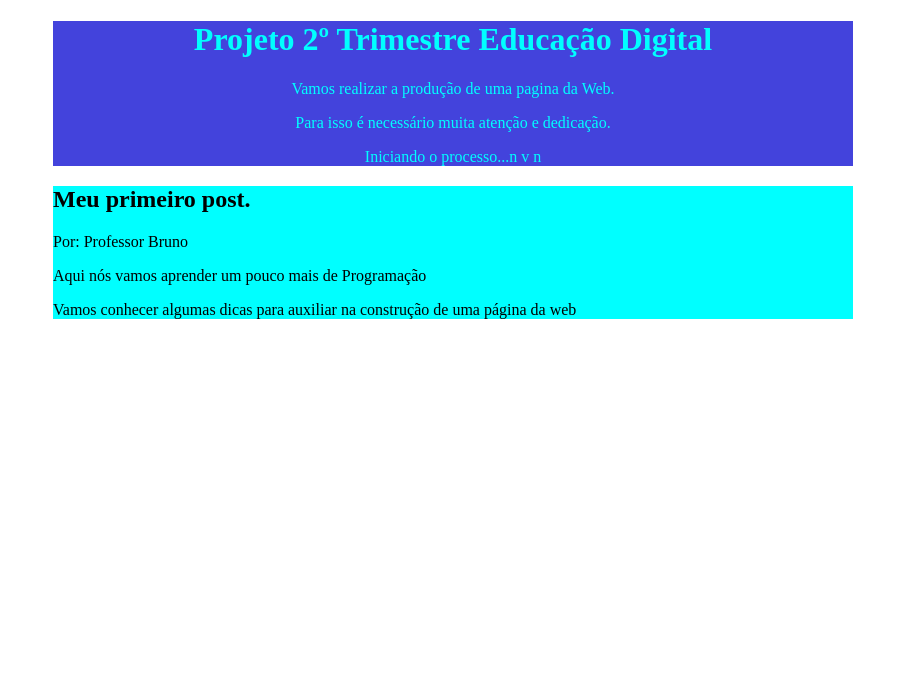
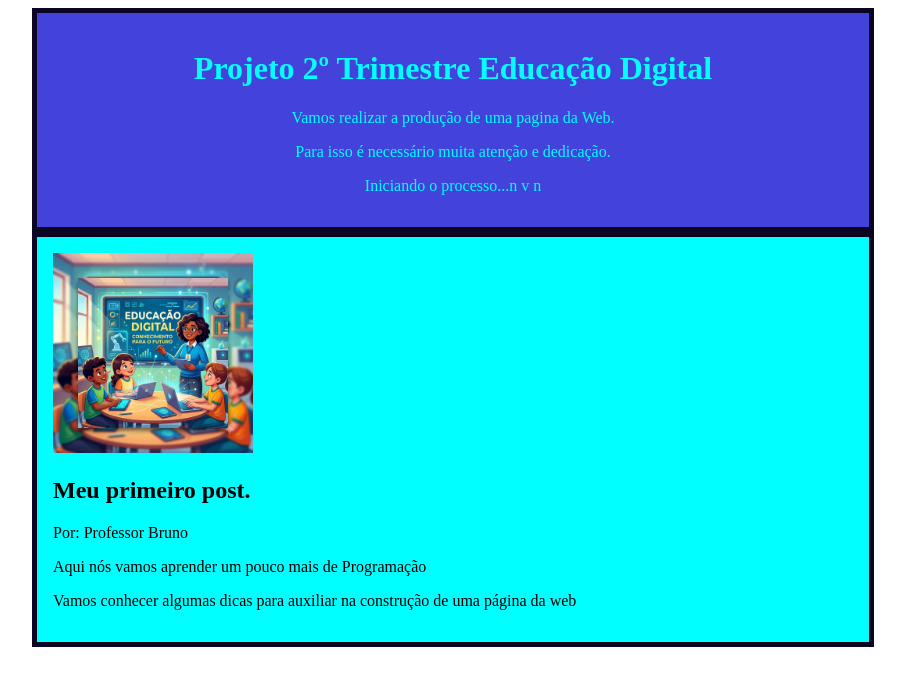
Before and after one commit to Brunop77/pagina-web, a plain HTML site: page index.html in a window 1280 px wide. Shown: the whole page, without its empty margins (187-1092 px from the left). Drawn offline with Linux system fonts and the light colour scheme.

Commit message:
Add files via upload

```diff
--- a/index.html
+++ b/index.html
@@ -13,6 +13,8 @@
             text-align: center;
             max-width: 800px;
             margin: 0 auto;
+            padding: 16px;
+            border: 5px solid rgb(11, 5, 35);            ;
         }
 
         main {
@@ -20,6 +22,14 @@
             color:black;
             max-width: 800px;
             margin: 0 auto;
+            padding: 16px;
+            border: 5px solid rgb(11, 5, 35);
+        }
+
+        img {
+            width: 200px;
+            height: 200px;
+
         }
     </style>
 </head>
@@ -33,6 +43,7 @@
     </header>
 
     <main>
+        <img src="imagem.jpeg" alt="imagem inicial do blog">
         <h2>Meu primeiro post.</h2>
         <p>Por: Professor Bruno</p>
         <p>Aqui nós vamos aprender um pouco mais de Programação</p>
```
Also changed, not shown: imagem.jpeg (added).
